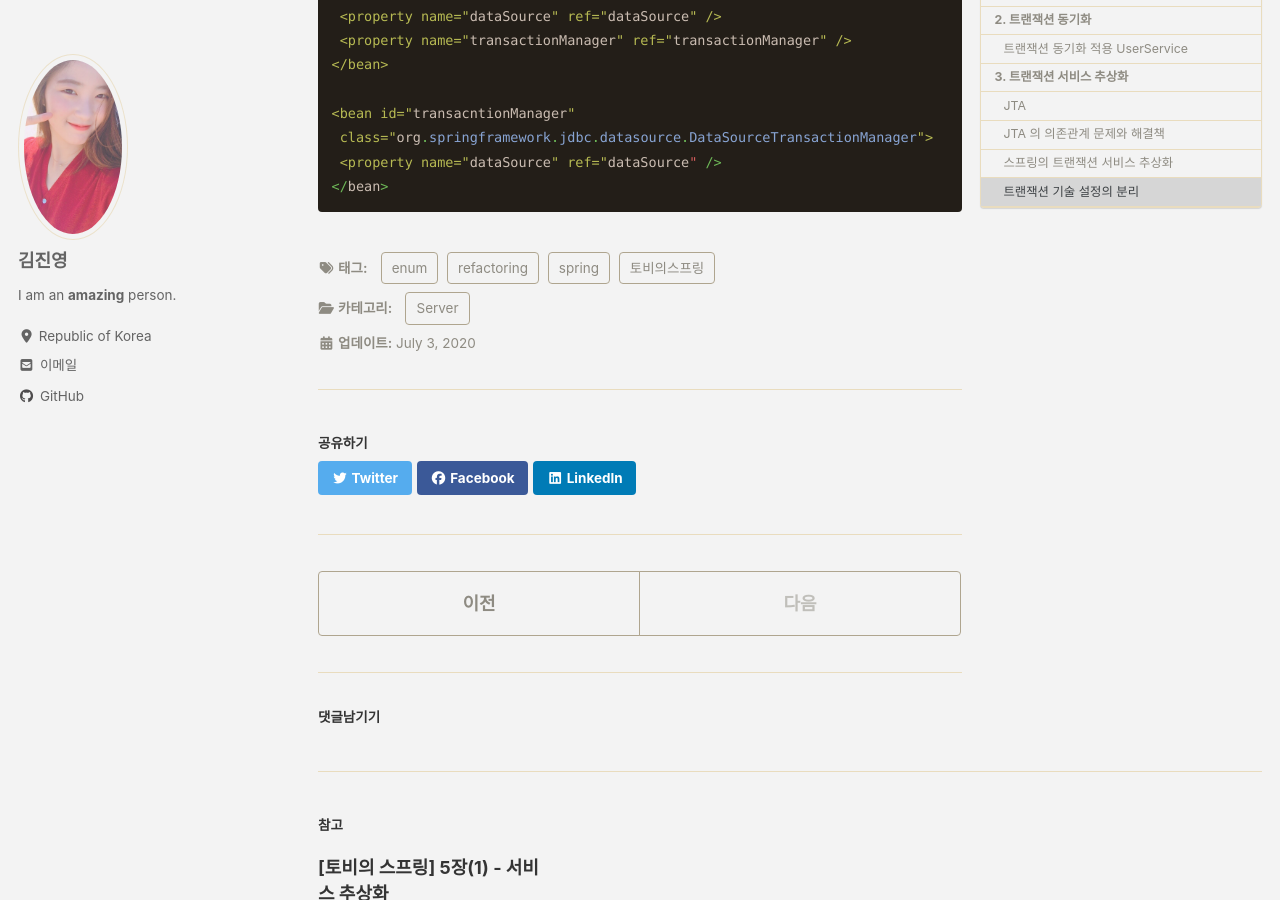
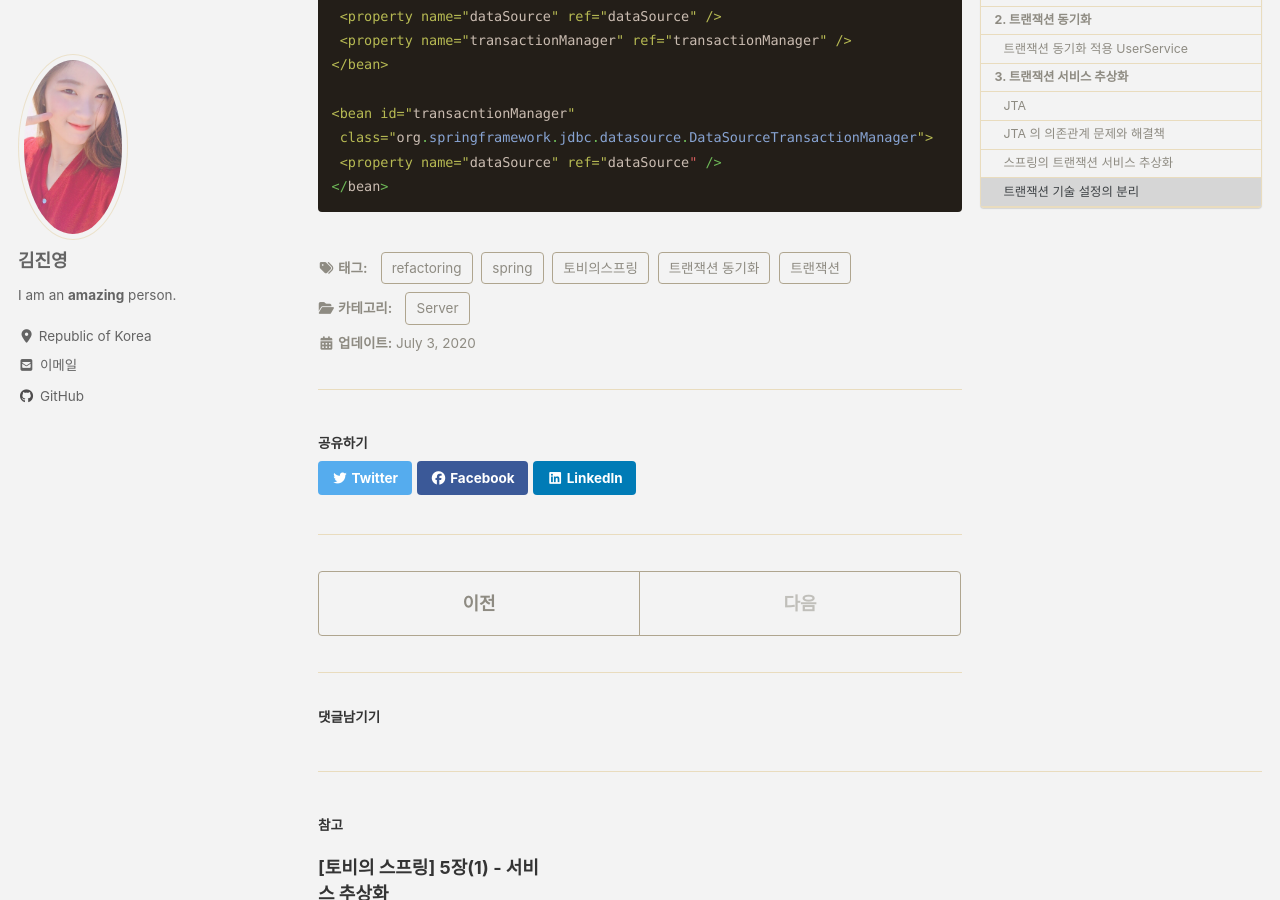
Before and after one commit to KimJinYounga/kimjinyounga.github.io, a Jekyll site: the page built from _posts/spring/토비의 스프링/2020-07-03-TobySpring_5(2).md, in a window 1280 px wide and 900 px high, scrolled down 7461 px. Built offline with Jekyll 4.4.1, drawn with Linux system fonts in a browser that asks for light colours; cached includes are drawn as plain includes; nearby versions of some CDN libraries; comment, search, counter and statistics services are not loaded.

Commit message:
[토비의스프링]5.2장 tag 변경

```diff
--- a/_posts/spring/토비의 스프링/2020-07-03-TobySpring_5(2).md
+++ b/_posts/spring/토비의 스프링/2020-07-03-TobySpring_5(2).md
@@ -7,8 +7,9 @@ categories:
 tag:
 - 토비의스프링
 - refactoring
-- enum
 - spring
+- 트랜잭션
+- 트랜잭션 동기화
 toc: true
 toc_sticky: true
 comments: true
```
